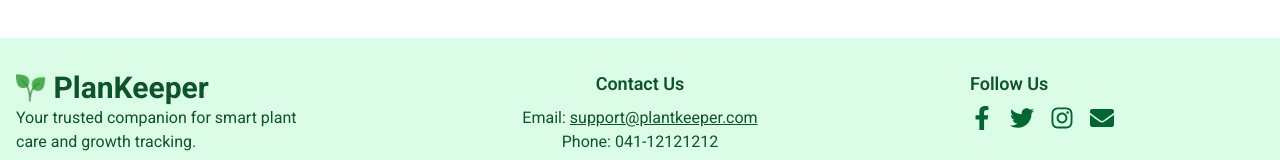
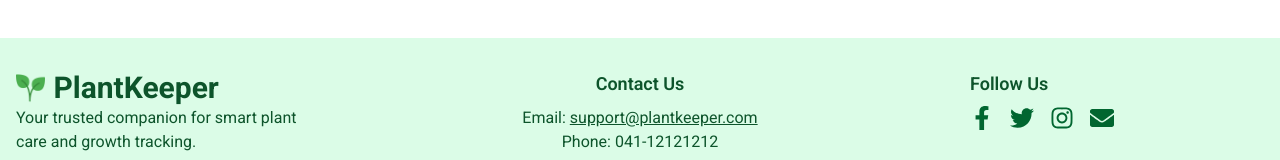
Before and after one commit to Rafi-Shariar/PlantKeeper-Client-Side, a React (Vite) app: page /login in a window 1280 px wide. Shown: the part 946-1106 px from the top of the page. Built offline with nearby package versions, Linux system fonts and the light colour scheme; no server answers.

Commit message:
Fixed a bug

```diff
--- a/src/Components/Footer.jsx
+++ b/src/Components/Footer.jsx
@@ -11,7 +11,7 @@ const Footer = () => {
         <div>
           <div className='flex items-center gap-2'>
             <img src={logo} alt="" className='w-[10%]'/>
-            <h2 className="text-3xl font-bold"> PlanKeeper</h2>
+            <h2 className="text-3xl font-bold"> PlantKeeper</h2>
           </div>
           <p>Your trusted companion for smart plant care and growth tracking.</p>
         </div>
```
Also changed, not shown: src/Components/New Plants Section/NewPlantCard.jsx (+6 -2 lines).
